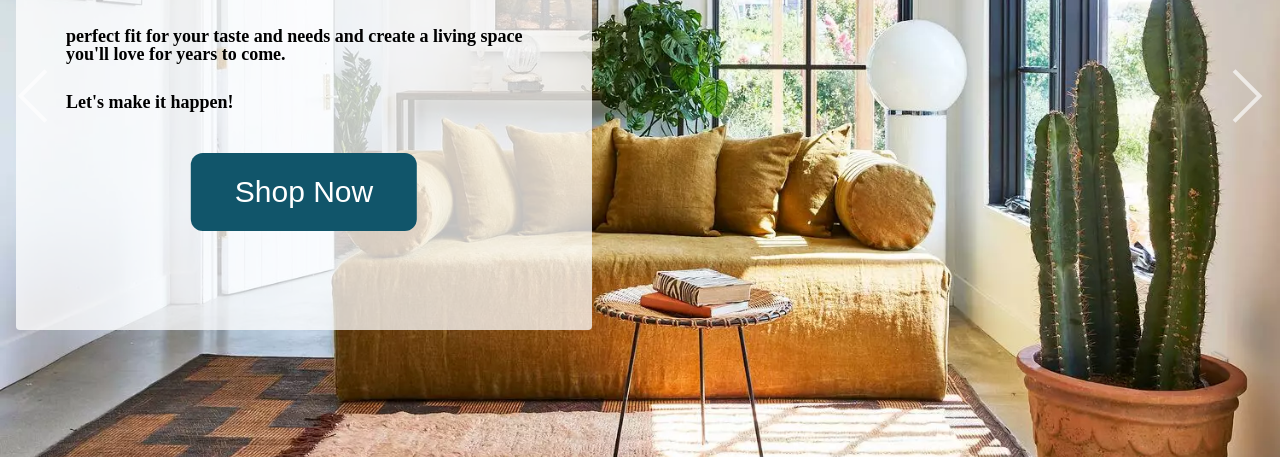
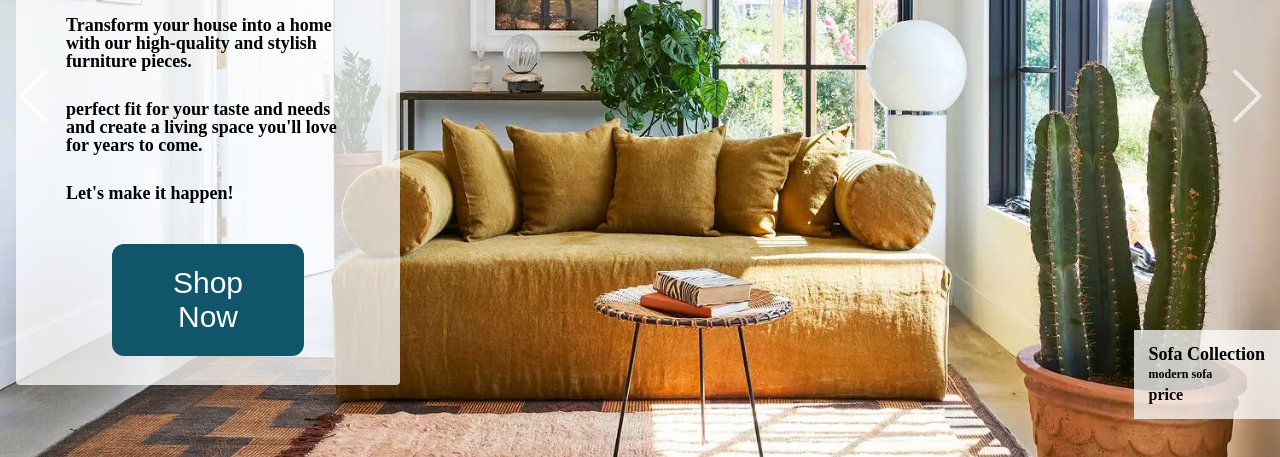
Before and after one commit to AnikoShaverdashvili/Furniture-Brand-, a plain HTML site: page index.html in a window 1280 px wide. Shown: the part 411-868 px from the top of the page. Drawn offline with Linux system fonts and the light colour scheme.

Commit message:
added some changes
added bottom-right carousel div and changed top-right div

```diff
--- a/index.html
+++ b/index.html
@@ -210,7 +210,12 @@
           <div class="slider__slides">
             <div class="slider__slide active">
               <img src="images/living-room.webp" alt="furniture" />
-              <div class="top-right">
+              <div class="bottom-right">
+                <h3>sofa collection</h3>
+                <p>modern sofa</p>
+                <span>price</span>
+              </div>
+              <div class="top-left">
                 <h1>Design Your Space, Your Way.</h1>
                 <p>
                   Transform your house into a home with our high-quality and
@@ -229,7 +234,12 @@
                 src="images/rugs-for-small-living-room-scaled.webp"
                 alt="furniture"
               />
-              <div class="top-right">
+              <div class="bottom-right">
+                <h3>sofa collection</h3>
+                <p>modern sofa</p>
+                <span>price</span>
+              </div>
+              <div class="top-left">
                 <h1>Design Your Space, Your Way.</h1>
                 <p>
                   Transform your house into a home with our high-quality and
@@ -248,7 +258,13 @@
                 src="images/seating-arrangement-for-small-living-room.webp"
                 alt="furniture"
               />
-              <div class="top-right">
+
+              <div class="bottom-right">
+                <h3>sofa collection</h3>
+                <p>modern sofa</p>
+                <span>price</span>
+              </div>
+              <div class="top-left">
                 <h1>Design Your Space, Your Way.</h1>
                 <p>
                   Transform your house into a home with our high-quality and
@@ -267,7 +283,12 @@
                 src="images/seating-arrangement-in-living-room.webp"
                 alt="furniture"
               />
-              <div class="top-right">
+              <div class="bottom-right">
+                <h3>sofa collection</h3>
+                <p>modern sofa</p>
+                <span>price</span>
+              </div>
+              <div class="top-left">
                 <h1>Design Your Space, Your Way.</h1>
                 <p>
                   Transform your house into a home with our high-quality and
--- a/style.css
+++ b/style.css
@@ -116,24 +116,46 @@ body {
   background-color: white;
   overflow: hidden;
 }
-.top-right {
+.top-left {
   padding: 63px 50px;
   background-color: #ffffffbf;
-  width: 45%;
+  width: 30%;
   border-radius: 4px;
   position: absolute;
-  top: 8px;
+  top: 0px;
   left: 16px;
-  height: 587px;
+  height: 90%;
 }
-.top-right p {
+
+.bottom-right {
+  padding: 15px;
+  background-color: #ffffffbf;
+  position: absolute;
+  bottom: 38px;
+  right: 0px;
+  font-size: 18px;
+  height: 89px;
+}
+.bottom-right h3 {
+  font-size: 18px;
+  text-transform: capitalize;
+}
+.bottom-right p {
+  margin-top: 5px;
+  margin-bottom: 5px;
+  font-size: 12px;
+}
+.bottom-right span {
+  font-size: 16px;
+}
+.top-left p {
   font-size: 18px;
   width: 100%;
   text-align: left;
   margin-top: 30px;
 }
 
-.top-right h1 {
+.top-left h1 {
   width: 100%;
   font-size: 50px;
   font-weight: 400;
```
